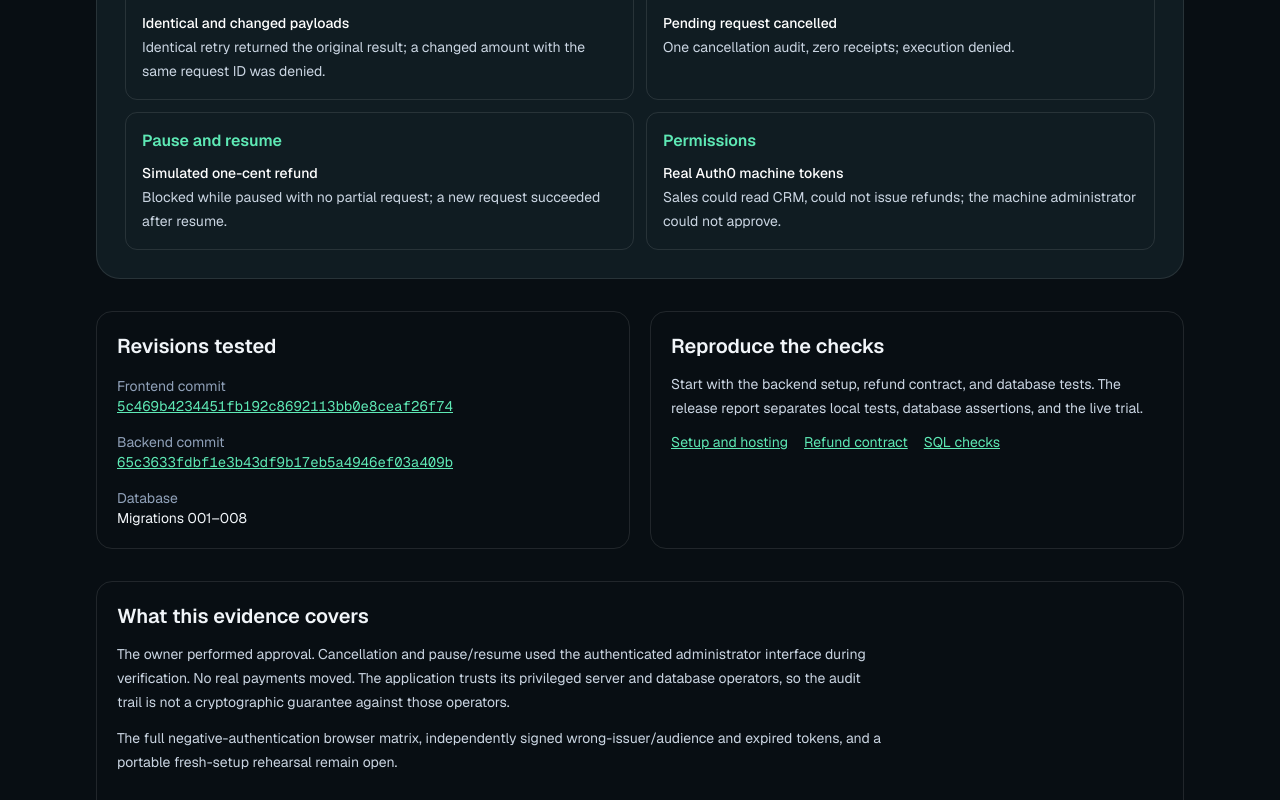
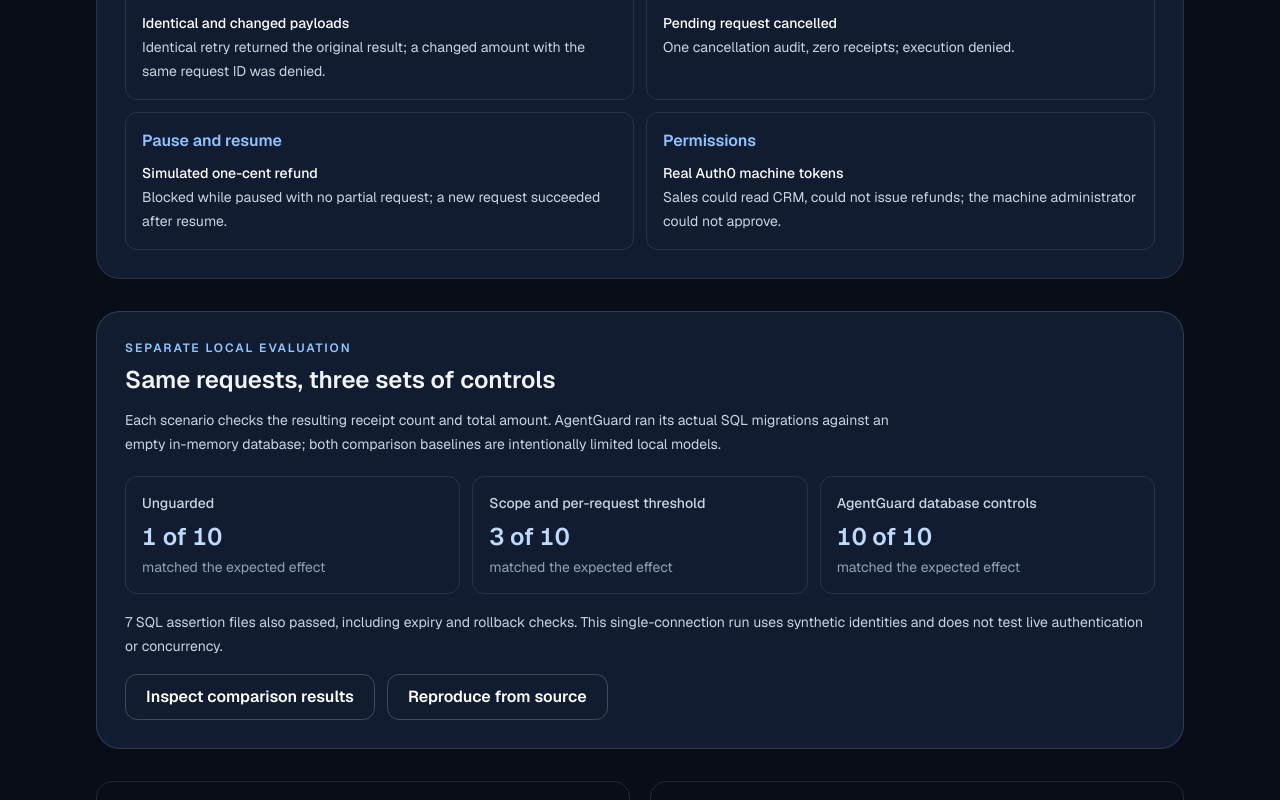
Before and after one commit to haisamar/agentguard, a Next.js app: page /evidence in a window 1280 px wide. Shown: the part 700-1500 px from the top of the page. Built offline with nearby package versions, Linux system fonts and the light colour scheme.

Commit message:
Restore blue branding and publish reproducible ledger evidence

```diff
--- /dev/null
+++ b/public/local-ledger-evaluation.json
@@ -0,0 +1,277 @@
+{
+  "mode": "isolated in-memory database; synthetic USD ledger",
+  "engine": "18.6",
+  "migration_sha256_lf": {
+    "schema.sql": "0de7a2fa5de7686e23e6ff7a44423159892d7cd044c88da88e8f9324b6f291f7",
+    "migrations/001_refund_receipts.sql": "0823df0ac47e7124b276b848f177cdfd958e9d584bb95abb4d4a549051c66a2a",
+    "migrations/002_autonomous_budget.sql": "36514e297233722f71097dadeea6b99b1e29973075463c7863fd735f4cd4c9f7",
+    "migrations/003_autonomous_budget_status.sql": "ef21a47d3254499bb0a664b892e3f5d91e86da61f7bb1d637ce32925b6d499b7",
+    "migrations/004_atomic_review.sql": "723122e26a53a8a21c008e5340958183a36b05169b4568a3d38c532ce95df56c",
+    "migrations/005_approval_transaction_binding.sql": "5f5737c1993e7aa809499164cce0c3a2f7aa9c7a37523a84badcef8fbcb486f1",
+    "migrations/006_idempotent_refund_requests.sql": "6e5345e45933e3224dc8f496bd4ab52940613023af3b1c71d4834df912ad9cdd",
+    "migrations/007_execution_pause_and_cancellation.sql": "a2e253188664e98d49d7f91c7ec33b261eee88951874ef8b33c88911e73a66e5",
+    "migrations/008_review_time_after_lock.sql": "45af0eab19fa4cfbf06bc994f46364f3d8fbba4345e29960cb639a23a82b9bf6"
+  },
+  "sql_assertion_files_passed": [
+    "approval_transaction_binding.sql",
+    "atomic_review_rollback.sql",
+    "execution_controls.sql",
+    "execution_controls_rollback.sql",
+    "refund_request_audit_rollback.sql",
+    "refund_request_idempotency.sql",
+    "review_expiry.sql"
+  ],
+  "matching_expected_effects": {
+    "unguarded": 1,
+    "scope_and_threshold": 3,
+    "agentguard_database": 10
+  },
+  "cases": [
+    {
+      "name": "routine refund",
+      "expected": {
+        "receipts": 1,
+        "cents": 10000
+      },
+      "results": {
+        "unguarded": {
+          "receipts": 1,
+          "cents": 10000,
+          "matches_expected_effect": true
+        },
+        "scope_and_threshold": {
+          "receipts": 1,
+          "cents": 10000,
+          "matches_expected_effect": true
+        },
+        "agentguard_database": {
+          "receipts": 1,
+          "cents": 10000,
+          "matches_expected_effect": true
+        }
+      }
+    },
+    {
+      "name": "missing refund scope",
+      "expected": {
+        "receipts": 0,
+        "cents": 0
+      },
+      "results": {
+        "unguarded": {
+          "receipts": 1,
+          "cents": 10000,
+          "matches_expected_effect": false
+        },
+        "scope_and_threshold": {
+          "receipts": 0,
+          "cents": 0,
+          "matches_expected_effect": true
+        },
+        "agentguard_database": {
+          "receipts": 0,
+          "cents": 0,
+          "matches_expected_effect": true
+        }
+      }
+    },
+    {
+      "name": "above threshold without review",
+      "expected": {
+        "receipts": 0,
+        "cents": 0
+      },
+      "results": {
+        "unguarded": {
+          "receipts": 2,
+          "cents": 151000,
+          "matches_expected_effect": false
+        },
+        "scope_and_threshold": {
+          "receipts": 0,
+          "cents": 0,
+          "matches_expected_effect": true
+        },
+        "agentguard_database": {
+          "receipts": 0,
+          "cents": 0,
+          "matches_expected_effect": true
+        }
+      }
+    },
+    {
+      "name": "two sub-threshold requests exceed shared budget",
+      "expected": {
+        "receipts": 1,
+        "cents": 30000
+      },
+      "results": {
+        "unguarded": {
+          "receipts": 2,
+          "cents": 55000,
+          "matches_expected_effect": false
+        },
+        "scope_and_threshold": {
+          "receipts": 2,
+          "cents": 55000,
+          "matches_expected_effect": false
+        },
+        "agentguard_database": {
+          "receipts": 1,
+          "cents": 30000,
+          "matches_expected_effect": true
+        }
+      }
+    },
+    {
+      "name": "identical submission retry",
+      "expected": {
+        "receipts": 1,
+        "cents": 10000
+      },
+      "results": {
+        "unguarded": {
+          "receipts": 2,
+          "cents": 20000,
+          "matches_expected_effect": false
+        },
+        "scope_and_threshold": {
+          "receipts": 2,
+          "cents": 20000,
+          "matches_expected_effect": false
+        },
+        "agentguard_database": {
+          "receipts": 1,
+          "cents": 10000,
+          "matches_expected_effect": true
+        }
+      }
+    },
+    {
+      "name": "same request ID with changed amount",
+      "expected": {
+        "receipts": 1,
+        "cents": 10000
+      },
+      "results": {
+        "unguarded": {
+          "receipts": 2,
+          "cents": 21000,
+          "matches_expected_effect": false
+        },
+        "scope_and_threshold": {
+          "receipts": 2,
+          "cents": 21000,
+          "matches_expected_effect": false
+        },
+        "agentguard_database": {
+          "receipts": 1,
+          "cents": 10000,
+          "matches_expected_effect": true
+        }
+      }
+    },
+    {
+      "name": "approved refund executes once despite replay",
+      "expected": {
+        "receipts": 1,
+        "cents": 75500
+      },
+      "results": {
+        "unguarded": {
+          "receipts": 3,
+          "cents": 226500,
+          "matches_expected_effect": false
+        },
+        "scope_and_threshold": {
+          "receipts": 2,
+          "cents": 151000,
+          "matches_expected_effect": false
+        },
+        "agentguard_database": {
+          "receipts": 1,
+          "cents": 75500,
+          "matches_expected_effect": true
+        }
+      }
+    },
+    {
+      "name": "different agent tries to execute approval",
+      "expected": {
+        "receipts": 0,
+        "cents": 0
+      },
+      "results": {
+        "unguarded": {
+          "receipts": 2,
+          "cents": 151000,
+          "matches_expected_effect": false
+        },
+        "scope_and_threshold": {
+          "receipts": 1,
+          "cents": 75500,
+          "matches_expected_effect": false
+        },
+        "agentguard_database": {
+          "receipts": 0,
+          "cents": 0,
+          "matches_expected_effect": true
+        }
+      }
+    },
+    {
+      "name": "approved request cancelled before execution",
+      "expected": {
+        "receipts": 0,
+        "cents": 0
+      },
+      "results": {
+        "unguarded": {
+          "receipts": 2,
+          "cents": 151000,
+          "matches_expected_effect": false
+        },
+        "scope_and_threshold": {
+          "receipts": 1,
+          "cents": 75500,
+          "matches_expected_effect": false
+        },
+        "agentguard_database": {
+          "receipts": 0,
+          "cents": 0,
+          "matches_expected_effect": true
+        }
+      }
+    },
+    {
+      "name": "approved and autonomous execution while paused",
+      "expected": {
+        "receipts": 0,
+        "cents": 0
+      },
+      "results": {
+        "unguarded": {
+          "receipts": 3,
+          "cents": 161000,
+          "matches_expected_effect": false
+        },
+        "scope_and_threshold": {
+          "receipts": 2,
+          "cents": 85500,
+          "matches_expected_effect": false
+        },
+        "agentguard_database": {
+          "receipts": 0,
+          "cents": 0,
+          "matches_expected_effect": true
+        }
+      }
+    }
+  ],
+  "limitations": [
+    "The scope check in this comparison uses fixture identities, not OAuth tokens.",
+    "The SQL assertions and full policy use the actual AgentGuard migrations; baseline behavior is illustrative.",
+    "One in-memory PostgreSQL connection. No concurrency, real human review, live API, model, or payment is tested here."
+  ],
+  "source_commit": "be4ad7127bf190bf4950594364f173cff307f940"
+}
--- a/src/app/SiteFrame.tsx
+++ b/src/app/SiteFrame.tsx
@@ -1,24 +1,24 @@
 import Link from "next/link";
 
-export const primary = "inline-flex min-h-11 items-center rounded-xl bg-emerald-300 px-5 py-2.5 font-semibold text-[#071411] hover:bg-emerald-200";
+export const primary = "inline-flex min-h-11 items-center rounded-xl bg-blue-300 px-5 py-2.5 font-semibold text-[#071226] hover:bg-blue-200";
 export const secondary = "inline-flex min-h-11 items-center rounded-xl border border-white/20 px-5 py-2.5 font-semibold text-white hover:bg-white/10";
-export const eyebrow = "text-xs font-semibold uppercase tracking-[0.16em] text-emerald-300";
+export const eyebrow = "text-xs font-semibold uppercase tracking-[0.16em] text-blue-300";
 const container = "mx-auto w-full max-w-6xl px-5 sm:px-8";
 const links = [["Demo", "/demo"], ["Evidence", "/evidence"], ["Case study", "/about"]] as const;
 
 export function SiteFrame({ children, current }: { children: React.ReactNode; current: string }) {
   return (
-    <div className="min-h-screen bg-[#080e13] text-slate-100">
+    <div className="min-h-screen bg-[#080d18] text-slate-100">
       <a className="sr-only focus:not-sr-only focus:absolute focus:z-50 focus:bg-slate-900 focus:p-3" href="#content">Skip to content</a>
       <header className="border-b border-white/10">
         <div className={container + " flex flex-wrap items-center justify-between gap-x-6 gap-y-2 py-3"}>
           <Link href="/" aria-current={current === "/" ? "page" : undefined} className="flex min-h-11 items-center gap-3 font-semibold">
-            <span aria-hidden="true" className="grid size-9 place-items-center rounded-lg border border-emerald-300/35 bg-emerald-300/10 text-xs text-emerald-300">AG</span>
+            <span aria-hidden="true" className="grid size-9 place-items-center rounded-lg border border-blue-300/35 bg-blue-300/10 text-xs text-blue-300">AG</span>
             AgentGuard
           </Link>
           <nav aria-label="Main navigation" className="flex flex-wrap items-center gap-x-4 gap-y-1 text-sm sm:gap-x-6">
             {links.map(([label, href]) => (
-              <Link key={href} href={href} aria-current={current === href ? "page" : undefined} className="flex min-h-11 items-center text-slate-300 hover:text-white aria-[current=page]:text-emerald-300">{label}</Link>
+              <Link key={href} href={href} aria-current={current === href ? "page" : undefined} className="flex min-h-11 items-center text-slate-300 hover:text-white aria-[current=page]:text-blue-300">{label}</Link>
             ))}
             <a href="/dashboard" className="flex min-h-11 items-center text-slate-300 hover:text-white">Admin</a>
           </nav>
--- a/src/app/about/page.tsx
+++ b/src/app/about/page.tsx
@@ -25,7 +25,7 @@ export default function CaseStudyPage() {
         </section>
         <div className="mt-8 flex flex-wrap gap-5">
           <Link className={primary} href="/evidence">View the release evidence</Link>
-          <a className="inline-flex min-h-11 items-center text-emerald-300 underline" href="https://github.com/haisamar">Creator on GitHub</a>
+          <a className="inline-flex min-h-11 items-center text-blue-300 underline" href="https://github.com/haisamar">Creator on GitHub</a>
         </div>
       </article>
     </SiteFrame>
--- a/src/app/dashboard/error.tsx
+++ b/src/app/dashboard/error.tsx
@@ -2,7 +2,7 @@
 
 export default function DashboardError({ retry }: { retry: () => void }) {
   return (
-    <main className="flex min-h-screen items-center justify-center bg-[#08090b] px-6 text-white">
+    <main className="flex min-h-screen items-center justify-center bg-[#080d18] px-6 text-white">
       <div className="max-w-lg">
         <h1 className="text-2xl font-semibold">Dashboard temporarily unavailable</h1>
         <p className="mt-3 text-zinc-400">We couldn’t load the current approval queue and audit records. Try again in a moment. If this continues, check the database and authentication service status.</p>
--- a/src/app/dashboard/layout.tsx
+++ b/src/app/dashboard/layout.tsx
@@ -16,7 +16,7 @@ export default async function DashboardLayout({
   try {
     await requireHumanAdmin();
   } catch {
-    return <main className="min-h-screen bg-[#08090b] px-6 py-20 text-white"><h1 className="text-2xl font-semibold">Administrator access required</h1><p className="mt-3 text-zinc-400">Sign in with the configured administrator account and verify its email address.</p><a className="mt-6 inline-block text-blue-400" href="/auth/logout">Sign out</a></main>;
+    return <main className="min-h-screen bg-[#080d18] px-6 py-20 text-white"><h1 className="text-2xl font-semibold">Administrator access required</h1><p className="mt-3 text-zinc-400">Sign in with the configured administrator account and verify its email address.</p><a className="mt-6 inline-block text-blue-400" href="/auth/logout">Sign out</a></main>;
   }
   return children;
 }
--- a/src/app/dashboard/page.tsx
+++ b/src/app/dashboard/page.tsx
@@ -224,7 +224,7 @@ export default async function DashboardPage() {
     ) ?? null;
 
   return (
-    <main className="min-h-screen bg-[#08090b] text-white">
+    <main className="min-h-screen bg-[#080d18] text-white">
       <div className="mx-auto max-w-[1500px] px-5 py-6 sm:px-6 lg:px-8 lg:py-8">
         {/* HEADER */}
 
--- a/src/app/evidence/page.tsx
+++ b/src/app/evidence/page.tsx
@@ -1,12 +1,18 @@
 import type { Metadata } from "next";
 import Link from "next/link";
 import { eyebrow, primary, secondary, SiteFrame } from "../SiteFrame";
+import localEvaluation from "../../../public/local-ledger-evaluation.json";
 
 export const metadata: Metadata = { title: "Release evidence", description: "Dated deployment results, source revisions, and verification limits for AgentGuard." };
 
 const evidenceCommit = "fbc1e6f52dea7aaf859d9685d6e0ffac08e18796";
 const source = "https://github.com/haisamar/agentguard-mcp";
 const snapshot = source + "/blob/" + evidenceCommit;
+const comparison = [
+  ["Unguarded", localEvaluation.matching_expected_effects.unguarded],
+  ["Scope and per-request threshold", localEvaluation.matching_expected_effects.scope_and_threshold],
+  ["AgentGuard database controls", localEvaluation.matching_expected_effects.agentguard_database],
+] as const;
 const rows = [
   ["Human review and execution", "$755.00 simulated refund", "Owner approved after passkey reauthentication; exactly one simulated receipt and one human-review audit event."],
   ["Approval replay", "Second execution attempt", "Denied. The same approval still has only one receipt."],
@@ -28,26 +34,39 @@ export default function EvidencePage() {
           <a href={snapshot + "/RELEASE-VERIFICATION-2026-11-06.md"} className={secondary}>Full report on GitHub</a>
         </div>
       </section>
-      <section aria-labelledby="results" className="rounded-3xl border border-white/10 bg-[#101c22] p-5 sm:p-7">
+      <section aria-labelledby="results" className="rounded-3xl border border-white/10 bg-[#111c30] p-5 sm:p-7">
         <h2 id="results" className="text-2xl font-semibold">22 live assertions passed in one release trial</h2>
         <p className="mt-2 text-sm text-slate-300">These are checks within one trial, not 22 independent runs or a load test.</p>
         <dl className="mt-5 grid gap-3 sm:grid-cols-2">
-          {rows.map(([title, sample, result]) => <div key={title} className="rounded-xl border border-white/10 p-4"><dt className="font-semibold text-emerald-300">{title}</dt><dd className="mt-2 text-sm leading-6 text-slate-300"><span className="block font-medium text-white">{sample}</span>{result}</dd></div>)}
+          {rows.map(([title, sample, result]) => <div key={title} className="rounded-xl border border-white/10 p-4"><dt className="font-semibold text-blue-300">{title}</dt><dd className="mt-2 text-sm leading-6 text-slate-300"><span className="block font-medium text-white">{sample}</span>{result}</dd></div>)}
         </dl>
+      </section>
+      <section aria-labelledby="local-results" className="mt-8 rounded-3xl border border-blue-300/20 bg-[#111c30] p-5 sm:p-7">
+        <p className={eyebrow}>Separate local evaluation</p>
+        <h2 id="local-results" className="mt-2 text-2xl font-semibold">Same requests, three sets of controls</h2>
+        <p className="mt-3 max-w-3xl text-sm leading-6 text-slate-300">Each scenario checks the resulting receipt count and total amount. AgentGuard ran its actual SQL migrations against an empty in-memory database; both comparison baselines are intentionally limited local models.</p>
+        <dl className="mt-5 grid gap-3 sm:grid-cols-3">
+          {comparison.map(([name, passed]) => <div key={name} className="rounded-xl border border-white/10 p-4"><dt className="text-sm font-medium text-slate-300">{name}</dt><dd className="mt-2 text-2xl font-semibold tabular-nums text-blue-200">{passed} of {localEvaluation.cases.length}</dd><dd className="mt-1 text-sm text-slate-400">matched the expected effect</dd></div>)}
+        </dl>
+        <p className="mt-4 text-sm leading-6 text-slate-300">{localEvaluation.sql_assertion_files_passed.length} SQL assertion files also passed, including expiry and rollback checks. This single-connection run uses synthetic identities and does not test live authentication or concurrency.</p>
+        <div className="mt-4 flex flex-wrap gap-3">
+          <a href="/local-ledger-evaluation.json" className={secondary}>Inspect comparison results</a>
+          <a href={source + "/tree/" + localEvaluation.source_commit + "/evaluation"} className={secondary}>Reproduce from source</a>
+        </div>
       </section>
       <section className="mt-8 grid gap-5 lg:grid-cols-2">
         <div className="min-w-0 rounded-2xl border border-white/10 p-5">
           <h2 className="text-xl font-semibold">Revisions tested</h2>
           <dl className="mt-4 space-y-4 text-sm">
-            <div><dt className="text-slate-400">Frontend commit</dt><dd><a className="break-all font-mono text-emerald-300 underline" href="https://github.com/haisamar/agentguard/commit/5c469b4234451fb192c8692113bb0e8ceaf26f74">5c469b4234451fb192c8692113bb0e8ceaf26f74</a></dd></div>
-            <div><dt className="text-slate-400">Backend commit</dt><dd><a className="break-all font-mono text-emerald-300 underline" href={source + "/commit/65c3633fdbf1e3b43df9b17eb5a4946ef03a409b"}>65c3633fdbf1e3b43df9b17eb5a4946ef03a409b</a></dd></div>
+            <div><dt className="text-slate-400">Frontend commit</dt><dd><a className="break-all font-mono text-blue-300 underline" href="https://github.com/haisamar/agentguard/commit/5c469b4234451fb192c8692113bb0e8ceaf26f74">5c469b4234451fb192c8692113bb0e8ceaf26f74</a></dd></div>
+            <div><dt className="text-slate-400">Backend commit</dt><dd><a className="break-all font-mono text-blue-300 underline" href={source + "/commit/65c3633fdbf1e3b43df9b17eb5a4946ef03a409b"}>65c3633fdbf1e3b43df9b17eb5a4946ef03a409b</a></dd></div>
             <div><dt className="text-slate-400">Database</dt><dd>Migrations 001–008</dd></div>
           </dl>
         </div>
         <div className="rounded-2xl border border-white/10 p-5">
           <h2 className="text-xl font-semibold">Reproduce the checks</h2>
           <p className="mt-3 text-sm leading-6 text-slate-300">Start with the backend setup, refund contract, and database tests. The release report separates local tests, database assertions, and the live trial.</p>
-          <ul className="mt-3 flex flex-wrap gap-4 text-sm text-emerald-300">
+          <ul className="mt-3 flex flex-wrap gap-4 text-sm text-blue-300">
             <li><a className="underline" href={snapshot + "/DEPLOYMENT.md"}>Setup and hosting</a></li>
             <li><a className="underline" href={snapshot + "/REFUND-CONTRACT.md"}>Refund contract</a></li>
             <li><a className="underline" href={source + "/tree/" + evidenceCommit + "/database/tests"}>SQL checks</a></li>
@@ -57,8 +76,8 @@ export default function EvidencePage() {
       <section className="mt-8 rounded-2xl border border-white/10 p-5">
         <h2 className="text-xl font-semibold">What this evidence covers</h2>
         <p className="mt-3 max-w-3xl text-sm leading-6 text-slate-300">The owner performed approval. Cancellation and pause/resume used the authenticated administrator interface during verification. No real payments moved. The application trusts its privileged server and database operators, so the audit trail is not a cryptographic guarantee against those operators.</p>
-        <p className="mt-3 max-w-3xl text-sm leading-6 text-slate-300">The full negative-authentication browser matrix, independently signed wrong-issuer/audience and expired tokens, and a portable fresh-setup rehearsal remain open.</p>
-        <Link href="/demo" className="mt-4 inline-flex min-h-11 items-center font-semibold text-emerald-300 underline">Return to the walkthrough</Link>
+        <p className="mt-3 max-w-3xl text-sm leading-6 text-slate-300">The full negative-authentication browser matrix, independently signed wrong-issuer/audience and expired tokens, and a fresh hosted Supabase/Auth0 rehearsal remain open.</p>
+        <Link href="/demo" className="mt-4 inline-flex min-h-11 items-center font-semibold text-blue-300 underline">Return to the walkthrough</Link>
       </section>
     </SiteFrame>
   );
--- a/src/app/globals.css
+++ b/src/app/globals.css
@@ -1,7 +1,7 @@
 @import "tailwindcss";
 
 :root {
-  --background: #080e13;
+  --background: #080d18;
   --foreground: #f1f5f9;
 }
 
@@ -19,6 +19,6 @@ body {
 }
 
 :focus-visible {
-  outline: 2px solid #a7f3d0;
+  outline: 2px solid #93c5fd;
   outline-offset: 4px;
 }
--- a/src/app/page.tsx
+++ b/src/app/page.tsx
@@ -14,7 +14,7 @@ export default function Home() {
       <section className="grid items-center gap-10 py-14 sm:py-20 lg:grid-cols-[1.15fr_0.85fr] lg:gap-14">
         <div>
           <p className={eyebrow}>Safety controls for AI agents</p>
-          <h1 className="mt-5 text-4xl font-semibold leading-[1.05] tracking-tight sm:text-6xl">An agent can request a refund. <span className="text-emerald-300">AgentGuard decides what can execute.</span></h1>
+          <h1 className="mt-5 text-4xl font-semibold leading-[1.05] tracking-tight sm:text-6xl">An agent can request a refund. <span className="text-blue-300">AgentGuard decides what can execute.</span></h1>
           <p className="mt-6 max-w-xl leading-7 text-slate-300 sm:text-lg">A tool call should never be the final word on a financial action. AgentGuard checks permissions and spending limits, then holds sensitive requests for human review.</p>
           <div className="mt-7 flex flex-wrap gap-3">
             <Link href="/demo" className={primary}>Try the refund demo <span aria-hidden="true" className="ml-2">→</span></Link>
@@ -22,14 +22,14 @@ export default function Home() {
           </div>
           <p className="mt-4 text-sm text-slate-400">No login for the demo. No money moves.</p>
         </div>
-        <figure className="min-w-0 rounded-3xl border border-emerald-300/20 bg-[#101c22] p-5 shadow-2xl sm:p-7">
+        <figure className="min-w-0 rounded-3xl border border-blue-300/20 bg-[#111c30] p-5 shadow-2xl sm:p-7">
           <figcaption className="flex flex-wrap justify-between gap-2 border-b border-white/10 pb-4 text-sm"><span className="font-semibold">Example refund request</span><span className="text-slate-400">Illustration</span></figcaption>
           <div className="my-5 flex flex-wrap items-center justify-between gap-3">
             <p className="text-3xl font-semibold tabular-nums">$755.00 <span className="text-sm text-slate-400">USD</span></p>
             <span className="rounded-lg bg-amber-300/10 px-3 py-2 text-xs font-semibold text-amber-200">Waiting for review</span>
           </div>
           <ol className="space-y-3 text-sm">
-            <li className="rounded-xl border border-white/10 p-3"><span className="font-semibold text-emerald-300">01 · Identity</span><p className="mt-1 text-slate-300">Finance Agent has refund permission.</p></li>
+            <li className="rounded-xl border border-white/10 p-3"><span className="font-semibold text-blue-300">01 · Identity</span><p className="mt-1 text-slate-300">Finance Agent has refund permission.</p></li>
             <li className="rounded-xl border border-white/10 p-3"><span className="font-semibold text-amber-200">02 · Policy</span><p className="mt-1 text-slate-300">The request exceeds the autonomous limit.</p></li>
             <li className="rounded-xl border border-white/10 p-3"><span className="font-semibold text-sky-200">03 · Effect</span><p className="mt-1 text-slate-300">No receipt until a human approves and the agent executes.</p></li>
           </ol>
@@ -41,7 +41,7 @@ export default function Home() {
         <ol className="mt-6 grid gap-3 sm:grid-cols-2 lg:grid-cols-4">
           {controls.map(([number, title, body]) => (
             <li key={number} className="rounded-2xl border border-white/10 bg-white/[0.03] p-5">
-              <span className="font-mono text-sm text-emerald-300">{number}</span>
+              <span className="font-mono text-sm text-blue-300">{number}</span>
               <h3 className="mt-3 font-semibold">{title}</h3><p className="mt-2 text-sm leading-6 text-slate-300">{body}</p>
             </li>
           ))}
@@ -51,7 +51,7 @@ export default function Home() {
         <p className={eyebrow}>Observed on November 6, 2026</p>
         <h2 className="mt-3 text-2xl font-semibold">One human approval. One simulated receipt. Replay denied.</h2>
         <p className="mt-3 max-w-2xl leading-7 text-slate-300">The deployed test also checked cancellation and pause/resume. The report records the exact builds, what passed, and what still needs testing.</p>
-        <Link href="/evidence" className="mt-4 inline-flex min-h-11 items-center font-semibold text-emerald-300 underline underline-offset-4">Read the release evidence →</Link>
+        <Link href="/evidence" className="mt-4 inline-flex min-h-11 items-center font-semibold text-blue-300 underline underline-offset-4">Read the release evidence →</Link>
       </section>
     </SiteFrame>
   );
```
Also changed, not shown: src/app/demo/RefundWalkthrough.tsx (+6 -6 lines).
